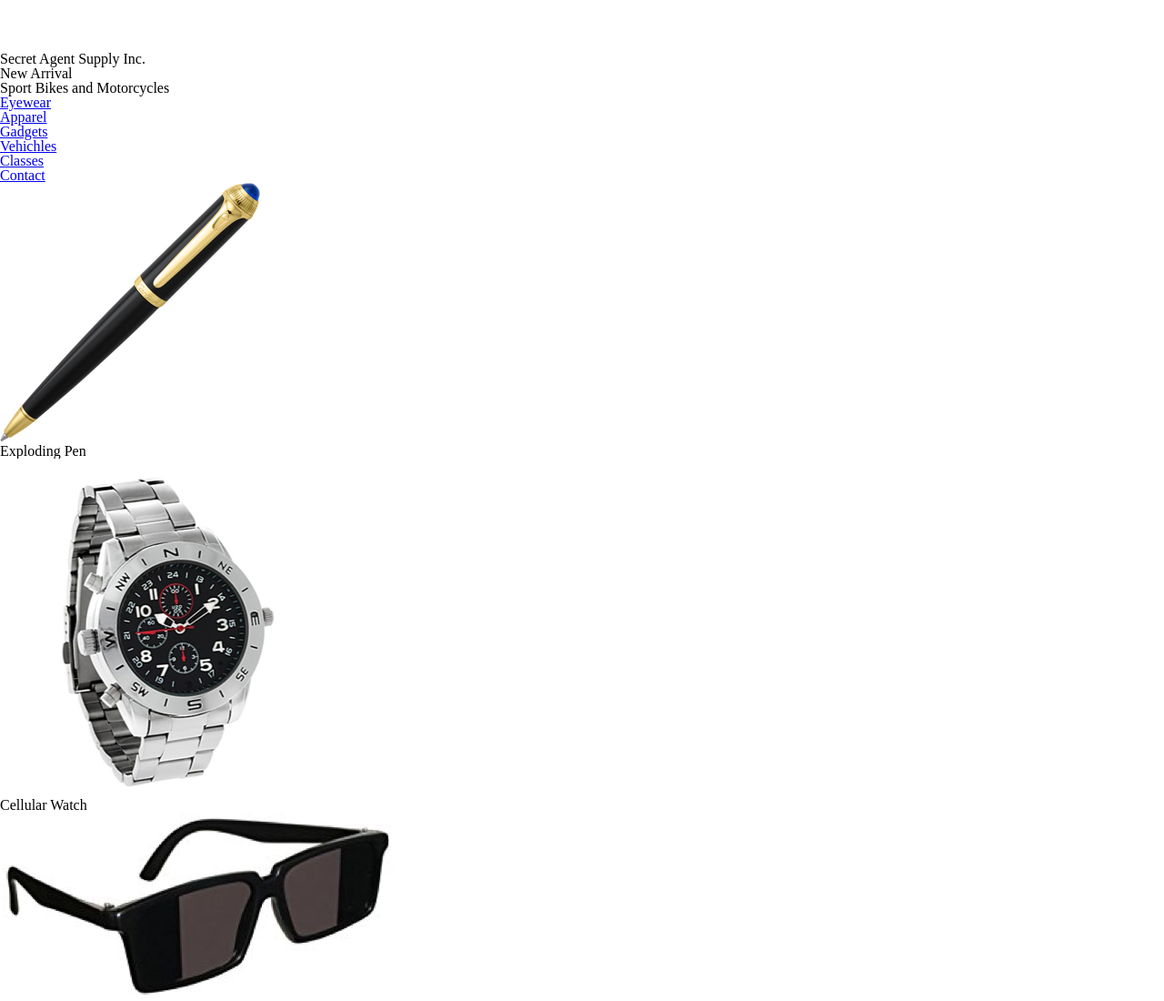
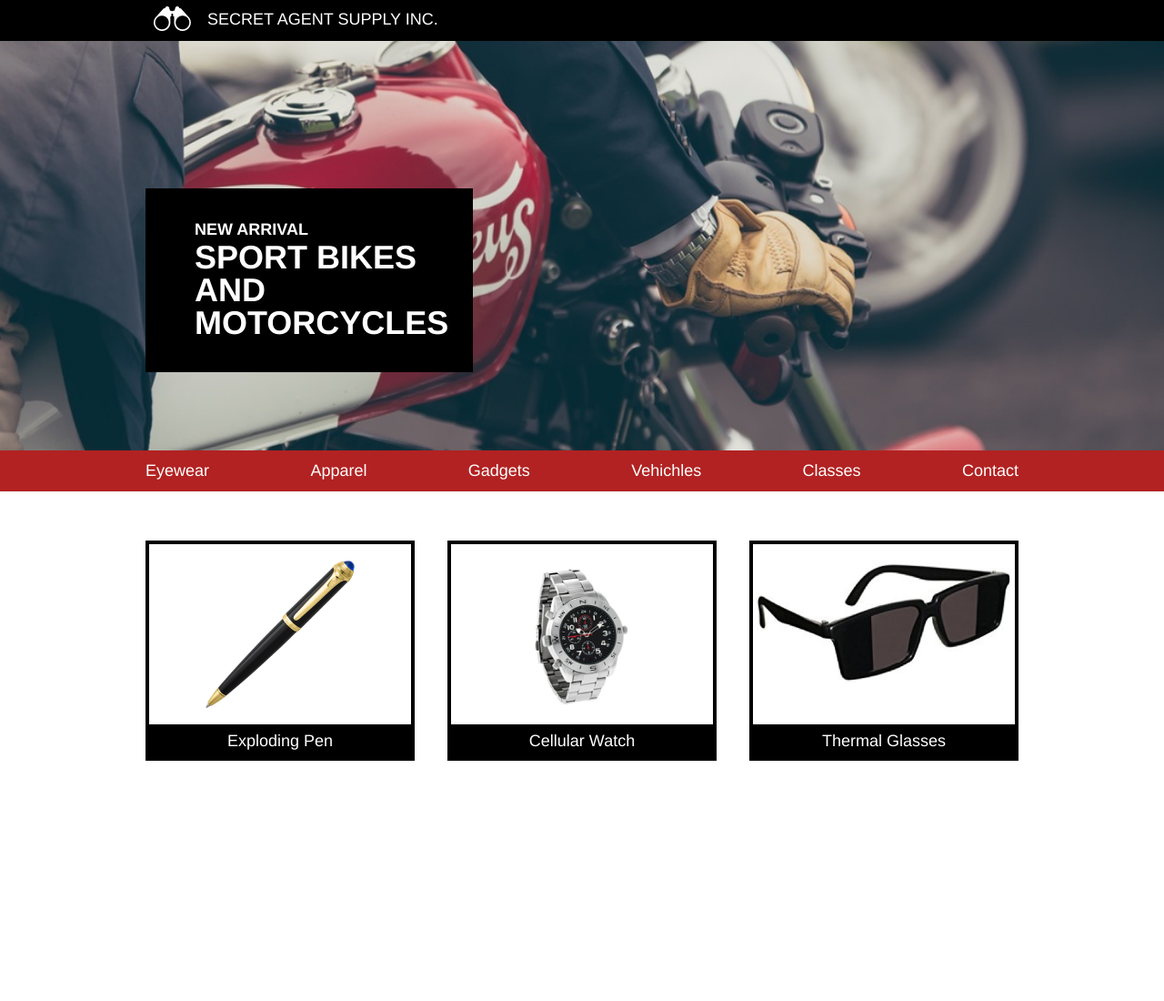
Before and after one commit to zachhubbard77/SecretAgentSupply, a plain HTML site: page index.html in a window 1280 px wide. Shown: the top 1100 px of the page at 91% size. After the commit the page ends 927 px from the top, so only its background shows below. Drawn offline with Linux system fonts and the light colour scheme.

Commit message:
Style header through gallery

```diff
--- a/index.html
+++ b/index.html
@@ -23,8 +23,10 @@
     <div class="jumbo">
         <div class="wrapper">
             <div class="banner">
-                <h2>New Arrival</h2>
-                <h3>Sport Bikes and Motorcycles</h3>
+                <div class="bannercontent">
+                    <h2>New Arrival</h2>
+                    <h3>Sport Bikes and Motorcycles</h3>
+                </div>
             </div>
         </div>
     </div>
@@ -52,15 +54,21 @@
 
         <div class="gallery">
             <div class="panel">
-                <img src="images/pen.png">
+                <div class="imagewrap">
+                    <img src="images/pen.png">
+                </div>
                 <h4>Exploding Pen</h4>
             </div>
             <div class="panel">
-                <img src="images/watch.png">
+                <div class="imagewrap">
+                    <img src="images/watch.png">
+                </div>
                 <h4>Cellular Watch</h4>
             </div>
             <div class="panel">
-                <img src="images/glasses.png">
+                <div class="imagewrap">
+                    <img src="images/glasses.png">
+                </div>
                 <h4>Thermal Glasses</h4>
             </div>
         </div>
--- a/styles/style.css
+++ b/styles/style.css
@@ -1 +1,126 @@
-/* Use text transform for h(s) except h4  */
+html {
+    font-size: 18px;
+    color: white;
+    font-family: Helvetica;
+}
+
+.wrapper {
+    max-width: 960px;
+    margin: 0 auto;
+}
+
+h1, h2, h3 {
+    text-transform: uppercase;
+}
+
+    /* HEADER SECTION */
+
+header {
+    background-color: black;
+}
+
+header .wrapper {
+    display: flex;
+    justify-content: flex-start;
+    align-content: center;
+}
+
+header img {
+    height: 1.5rem;
+    padding: 0.41rem 1rem 0.41rem 0.5rem;
+}
+
+header h1 {
+    padding: 0.66rem 0;
+}
+
+    /* JUMBO SECTION */
+
+.jumbo {
+    height: 25rem;
+    background-image: url(../images/moto.jpeg);
+    background-repeat: no-repeat;
+    background-position: center;
+    background-size: cover;
+}
+
+.banner {
+    background-color: black;
+    font-weight: bold;
+    width: 20rem;
+    position: relative;
+    top: 9rem;
+}
+
+.bannercontent {
+    padding: 2rem 3rem;
+}
+
+.banner h3 {
+    font-size: 2rem;
+    padding-top: 0.25rem;
+}
+
+
+nav {
+    background-color: firebrick;
+}
+
+nav ul {
+    display: flex;
+    justify-content: space-between;
+}
+
+nav ul li {
+    padding: 0.75rem 0;
+}
+
+nav a {
+    color: white;
+    text-decoration: none;
+
+}
+
+
+
+.gallery {
+    margin-top: 3rem;
+    display: flex;
+    justify-content: space-between;
+}
+
+.panel {
+    border: 4px solid black;
+    width: 30%;
+    height: 13rem;
+    display: flex;
+    flex-direction: column;
+    justify-content: flex-end;
+
+}
+
+
+.panel .imagewrap {
+    //display: flex;
+    //justify-content: center;
+    height: 9rem;
+
+}
+
+.panel img {
+    max-height: 100%;
+    display: block;
+    margin: 0 auto;
+    max-width: 100%;
+    //padding-bottom: 2rem;
+}
+
+
+
+
+.panel h4 {
+    background-color: black;
+    padding: 0.5rem 0;
+    margin-top: 1rem;
+    text-align: center;
+}
```
Also changed, not shown: 2 other files.
